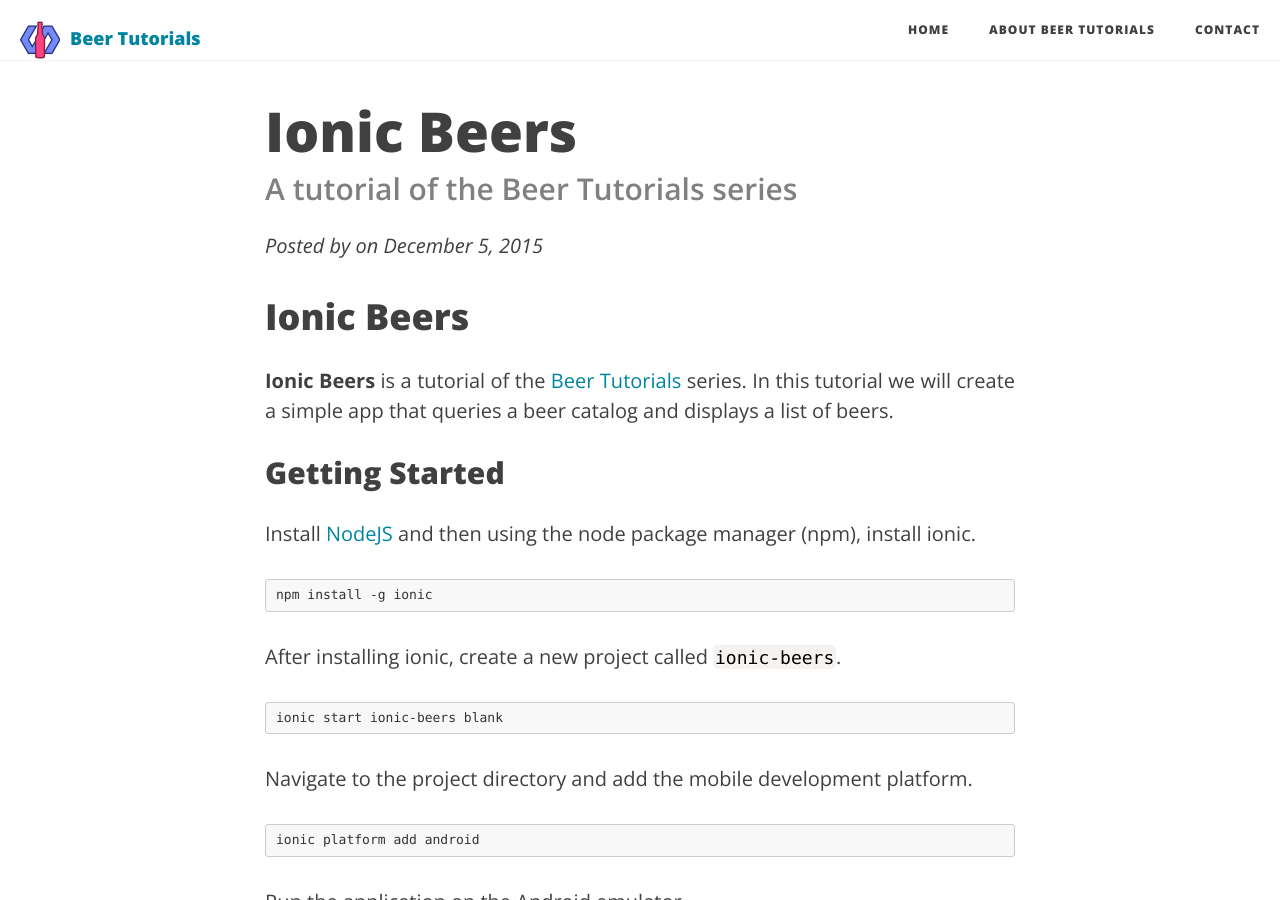
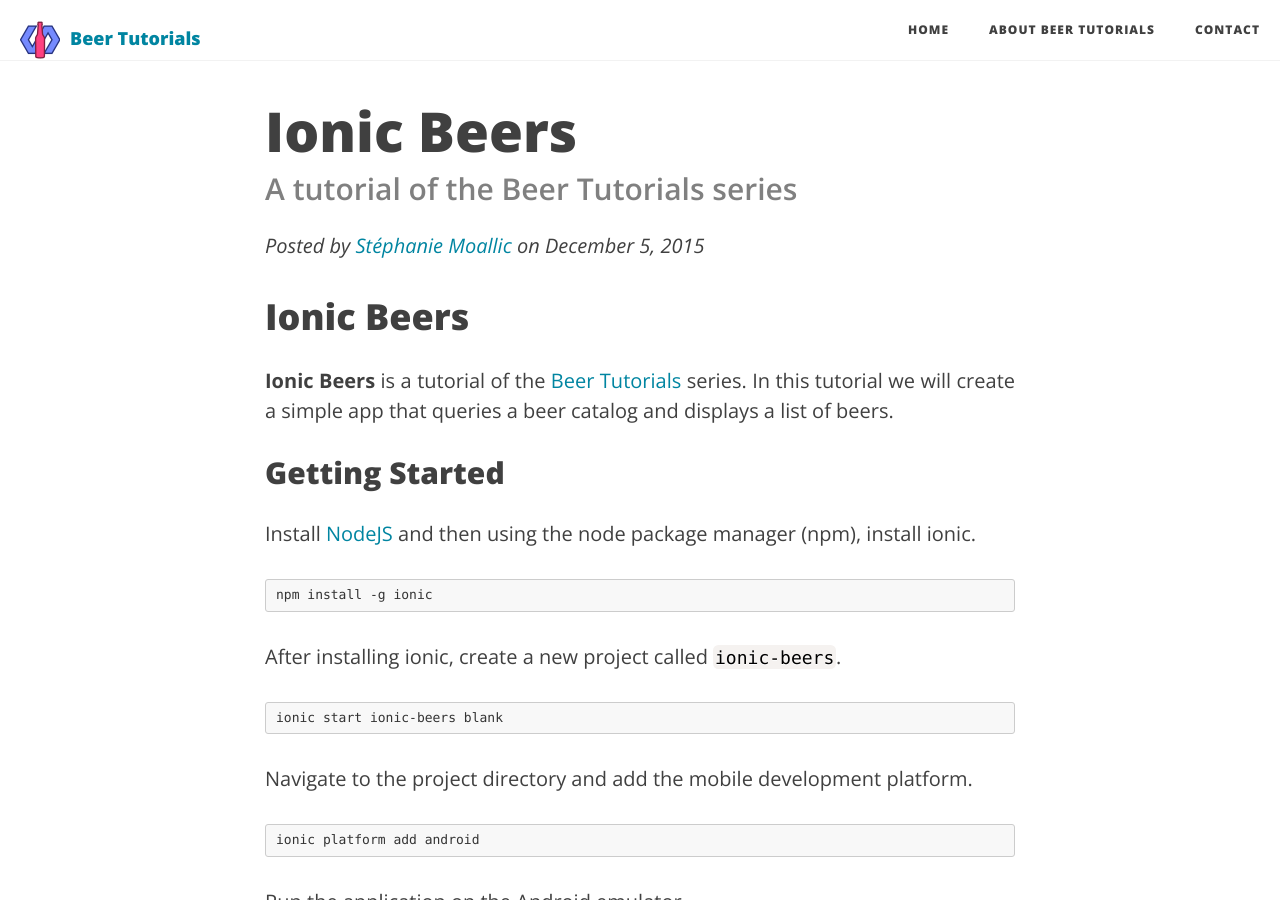
Before and after one commit to sipacate/website, a Jekyll site: the page built from _posts/2015-12-05-Ionic-Beers.md, in a window 1280 px wide and 900 px high. Built offline with Jekyll 4.4.1, drawn with Linux system fonts in a browser that asks for light colours; nearby versions of some CDN libraries.

Commit message:
Update _config.yml

```diff
--- a/_config.yml
+++ b/_config.yml
@@ -25,3 +25,10 @@
     twitter: LostInBrittany
     github: LostInBrittany
     gplus: +LostInBrittany
+
+  steffy29:
+    display_name: Stéphanie Moallic
+    email: stephanie.moallic@gmail.com
+    web: http://beer-tutorials.org
+    twitter: steffy_29
+    github: Steffy29
```
